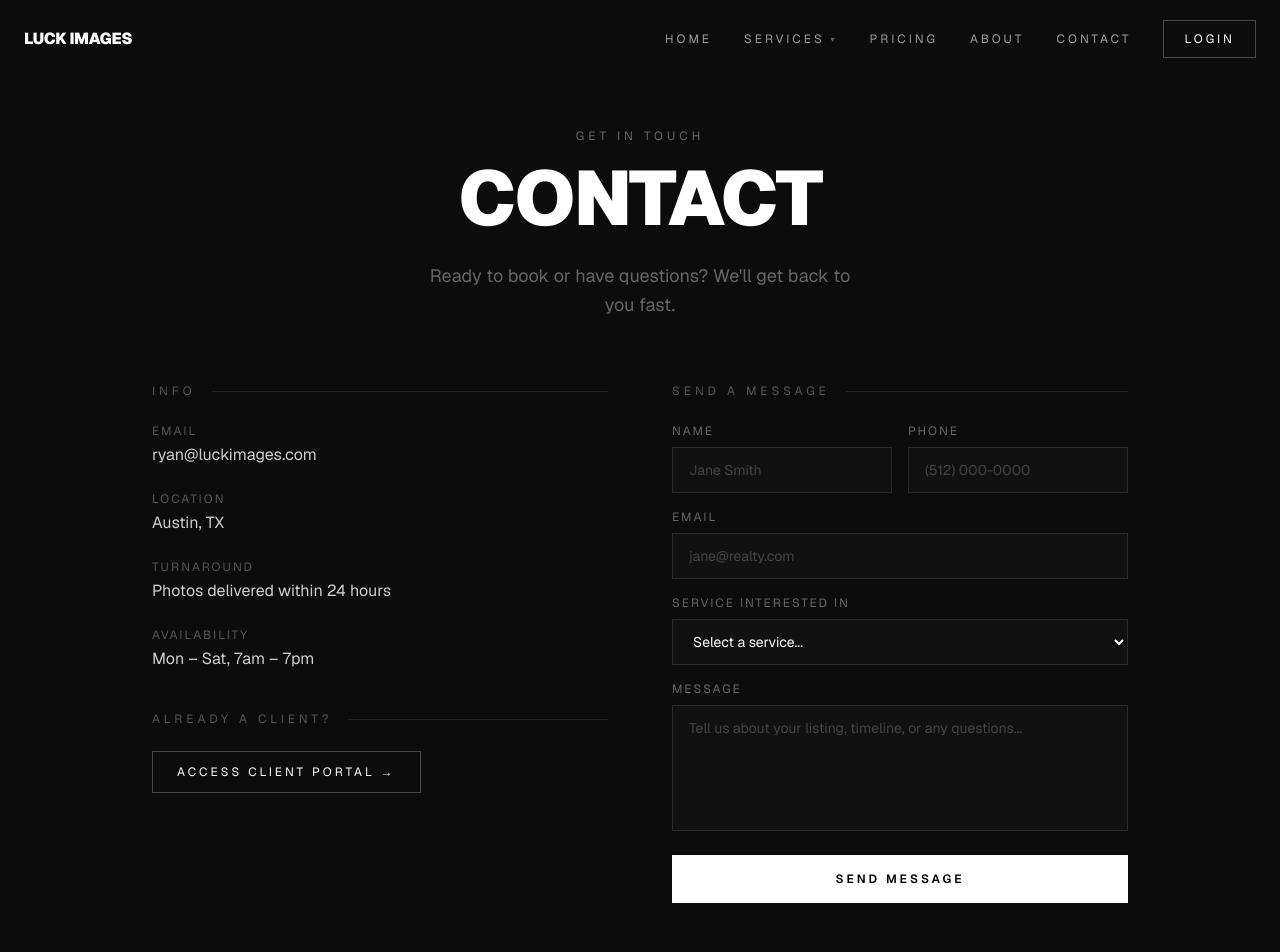
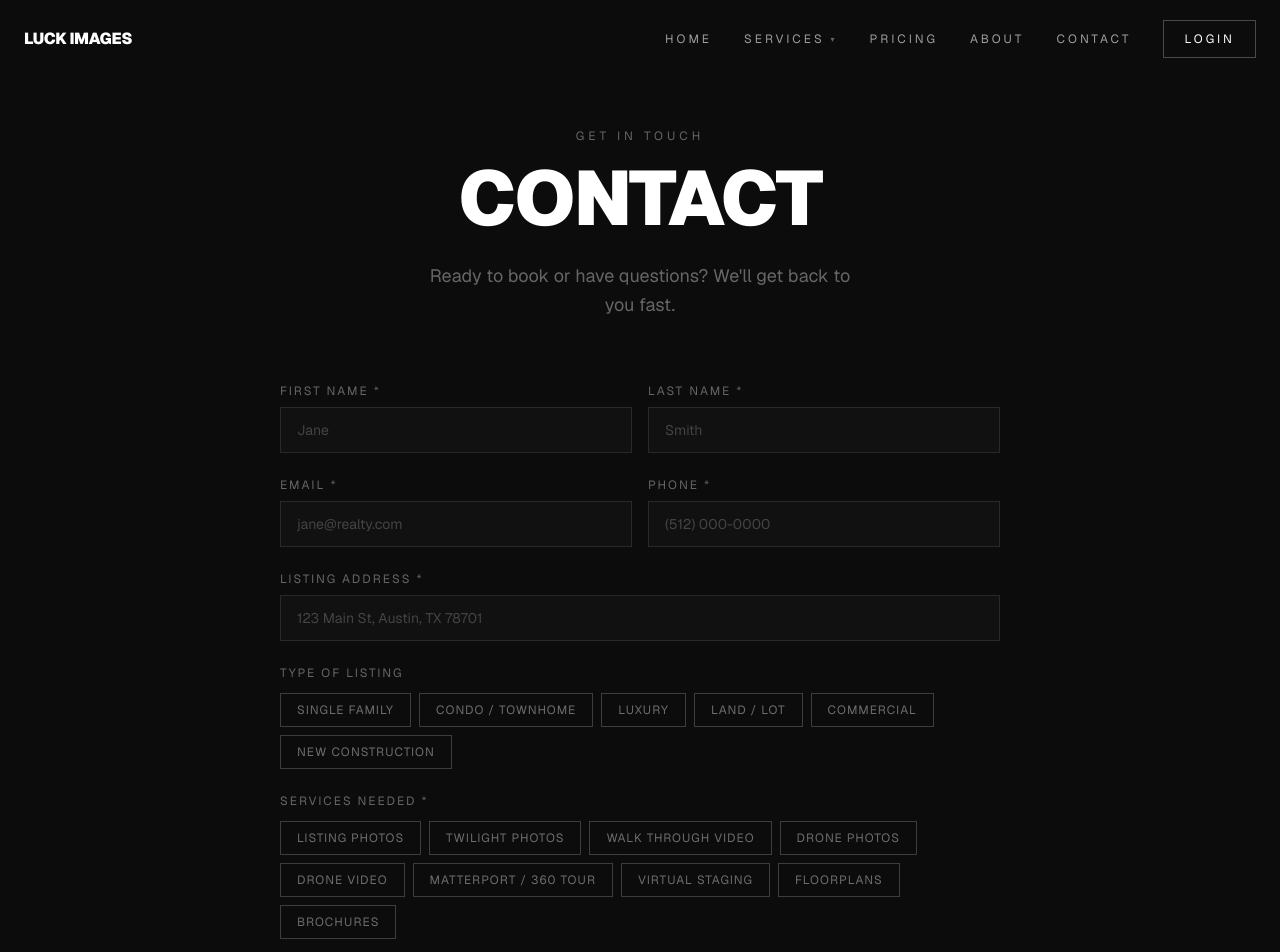
Before and after one commit to luckimages/luckimages-portal, a Next.js app: page /contact in a window 1280 px wide. Shown: the top 952 px of the page. Built offline with nearby package versions, Linux system fonts and the light colour scheme.

Commit message:
Contact page: bubble service select, listing type, date, emails Ryan + Leif

```diff
--- a/src/app/api/contact/route.ts
+++ b/src/app/api/contact/route.ts
@@ -1,20 +1,21 @@
 import { NextRequest, NextResponse } from "next/server";
 
 export async function POST(request: NextRequest) {
-  const { name, email, phone, service, message } = await request.json();
+  const { firstName, lastName, email, phone, address, listingType, services, deliverBy, details } = await request.json();
 
-  if (!name || !email || !message) {
+  if (!firstName || !email || !phone || !address || !services?.length) {
     return NextResponse.json({ error: "Missing required fields" }, { status: 400 });
   }
 
   const body = [
-    `Name: ${name}`,
+    `Name: ${firstName} ${lastName}`,
     `Email: ${email}`,
-    phone ? `Phone: ${phone}` : null,
-    service ? `Service: ${service}` : null,
-    ``,
-    `Message:`,
-    message,
+    `Phone: ${phone}`,
+    `Address: ${address}`,
+    listingType ? `Listing Type: ${listingType}` : null,
+    `Services: ${services.join(", ")}`,
+    deliverBy ? `Deliver By: ${deliverBy}` : null,
+    details ? `\nDetails:\n${details}` : null,
   ].filter(Boolean).join("\n");
 
   const res = await fetch("https://api.resend.com/emails", {
@@ -25,9 +26,9 @@ export async function POST(request: NextRequest) {
     },
     body: JSON.stringify({
       from: "Luck Images Contact <contact@luckimages.com>",
-      to: "ryan@luckimages.com",
+      to: ["ryan@luckimages.com", "leif@luckimages.com"],
       reply_to: email,
-      subject: `New inquiry from ${name}${service ? ` — ${service}` : ""}`,
+      subject: `New inquiry — ${firstName} ${lastName} · ${address}`,
       text: body,
     }),
   });
--- a/src/app/contact/page.tsx
+++ b/src/app/contact/page.tsx
@@ -4,18 +4,37 @@ import { useState } from "react";
 import Link from "next/link";
 import HomeNav from "@/components/HomeNav";
 
+const SERVICES = [
+  "Listing Photos", "Twilight Photos", "Walk Through Video",
+  "Drone Photos", "Drone Video", "Matterport / 360 Tour",
+  "Virtual Staging", "Floorplans", "Brochures",
+];
+
+const LISTING_TYPES = ["Single Family", "Condo / Townhome", "Luxury", "Land / Lot", "Commercial", "New Construction"];
+
 export default function ContactPage() {
-  const [form, setForm] = useState({ name: "", email: "", phone: "", service: "", message: "" });
+  const [form, setForm] = useState({
+    firstName: "", lastName: "", email: "", phone: "",
+    address: "", listingType: "", deliverBy: "", details: "",
+  });
+  const [selectedServices, setSelectedServices] = useState<string[]>([]);
   const [status, setStatus] = useState<"idle" | "sending" | "sent" | "error">("idle");
+
+  function toggleService(s: string) {
+    setSelectedServices((prev) =>
+      prev.includes(s) ? prev.filter((x) => x !== s) : [...prev, s]
+    );
+  }
 
   async function handleSubmit(e: React.FormEvent) {
     e.preventDefault();
+    if (selectedServices.length === 0) return;
     setStatus("sending");
     try {
       const res = await fetch("/api/contact", {
         method: "POST",
         headers: { "Content-Type": "application/json" },
-        body: JSON.stringify(form),
+        body: JSON.stringify({ ...form, services: selectedServices }),
       });
       setStatus(res.ok ? "sent" : "error");
     } catch {
@@ -37,101 +56,101 @@ export default function ContactPage() {
         </p>
       </div>
 
-      <div className="flex-1 px-6 pb-24 max-w-5xl mx-auto w-full">
-        <div className="grid grid-cols-1 md:grid-cols-2 gap-16">
+      <div className="flex-1 px-6 pb-24 max-w-3xl mx-auto w-full">
+        {status === "sent" ? (
+          <div className="bg-[#4ade8018] border border-[#4ade80]/20 p-12 text-center">
+            <p className="text-[#4ade80] text-sm tracking-[2px] uppercase mb-2">Message sent!</p>
+            <p className="text-[#666] text-sm">We'll be in touch within 24 hours.</p>
+          </div>
+        ) : (
+          <form onSubmit={handleSubmit} className="flex flex-col gap-6">
 
-          {/* Contact info */}
-          <div className="flex flex-col gap-10">
-            <div>
-              <p className="text-xs tracking-[4px] uppercase text-[#555] mb-6 flex items-center gap-4 after:flex-1 after:h-px after:bg-white/10 after:content-['']">Info</p>
-              <div className="flex flex-col gap-6">
-                <div>
-                  <p className="text-xs tracking-[2px] uppercase text-[#555] mb-1">Email</p>
-                  <a href="mailto:ryan@luckimages.com" className="text-white/80 hover:text-white transition-colors">ryan@luckimages.com</a>
+            {/* Name */}
+            <div className="grid grid-cols-2 gap-4">
+              <div className="flex flex-col gap-2">
+                <label className="text-xs tracking-[2px] uppercase text-[#666]">First Name <span className="text-white/30">*</span></label>
+                <input required className={inputCls} placeholder="Jane" value={form.firstName} onChange={e => setForm(f => ({ ...f, firstName: e.target.value }))} />
               </div>
-                <div>
-                  <p className="text-xs tracking-[2px] uppercase text-[#555] mb-1">Location</p>
-                  <p className="text-white/80">Austin, TX</p>
-                </div>
-                <div>
-                  <p className="text-xs tracking-[2px] uppercase text-[#555] mb-1">Turnaround</p>
-                  <p className="text-white/80">Photos delivered within 24 hours</p>
-                </div>
-                <div>
-                  <p className="text-xs tracking-[2px] uppercase text-[#555] mb-1">Availability</p>
-                  <p className="text-white/80">Mon – Sat, 7am – 7pm</p>
-                </div>
+              <div className="flex flex-col gap-2">
+                <label className="text-xs tracking-[2px] uppercase text-[#666]">Last Name <span className="text-white/30">*</span></label>
+                <input required className={inputCls} placeholder="Smith" value={form.lastName} onChange={e => setForm(f => ({ ...f, lastName: e.target.value }))} />
               </div>
             </div>
 
-            <div>
-              <p className="text-xs tracking-[4px] uppercase text-[#555] mb-6 flex items-center gap-4 after:flex-1 after:h-px after:bg-white/10 after:content-['']">Already a client?</p>
-              <Link href="/login" className="text-xs tracking-[3px] uppercase border border-white/25 px-6 py-3 hover:border-white hover:bg-white/5 transition-all inline-block">
-                Access Client Portal →
-              </Link>
+            {/* Email + Phone */}
+            <div className="grid grid-cols-2 gap-4">
+              <div className="flex flex-col gap-2">
+                <label className="text-xs tracking-[2px] uppercase text-[#666]">Email <span className="text-white/30">*</span></label>
+                <input required type="email" className={inputCls} placeholder="jane@realty.com" value={form.email} onChange={e => setForm(f => ({ ...f, email: e.target.value }))} />
+              </div>
+              <div className="flex flex-col gap-2">
+                <label className="text-xs tracking-[2px] uppercase text-[#666]">Phone <span className="text-white/30">*</span></label>
+                <input required className={inputCls} placeholder="(512) 000-0000" value={form.phone} onChange={e => setForm(f => ({ ...f, phone: e.target.value }))} />
               </div>
             </div>
 
-          {/* Form */}
-          <div>
-            <p className="text-xs tracking-[4px] uppercase text-[#555] mb-6 flex items-center gap-4 after:flex-1 after:h-px after:bg-white/10 after:content-['']">Send a Message</p>
+            {/* Address */}
+            <div className="flex flex-col gap-2">
+              <label className="text-xs tracking-[2px] uppercase text-[#666]">Listing Address <span className="text-white/30">*</span></label>
+              <input required className={inputCls} placeholder="123 Main St, Austin, TX 78701" value={form.address} onChange={e => setForm(f => ({ ...f, address: e.target.value }))} />
+            </div>
 
-            {status === "sent" ? (
-              <div className="bg-[#4ade8018] border border-[#4ade80]/20 p-8 text-center">
-                <p className="text-[#4ade80] text-sm tracking-[1px] mb-2">Message sent!</p>
-                <p className="text-[#666] text-xs">We'll be in touch shortly.</p>
-              </div>
-            ) : (
-              <form onSubmit={handleSubmit} className="flex flex-col gap-4">
-                <div className="grid grid-cols-2 gap-4">
-                  <div className="flex flex-col gap-2">
-                    <label className="text-xs tracking-[2px] uppercase text-[#666]">Name</label>
-                    <input required className={inputCls} placeholder="Jane Smith" value={form.name} onChange={e => setForm(f => ({ ...f, name: e.target.value }))} />
-                  </div>
-                  <div className="flex flex-col gap-2">
-                    <label className="text-xs tracking-[2px] uppercase text-[#666]">Phone</label>
-                    <input className={inputCls} placeholder="(512) 000-0000" value={form.phone} onChange={e => setForm(f => ({ ...f, phone: e.target.value }))} />
+            {/* Listing Type */}
+            <div className="flex flex-col gap-3">
+              <label className="text-xs tracking-[2px] uppercase text-[#666]">Type of Listing</label>
+              <div className="flex flex-wrap gap-2">
+                {LISTING_TYPES.map((t) => (
+                  <button
+                    key={t} type="button"
+                    onClick={() => setForm(f => ({ ...f, listingType: f.listingType === t ? "" : t }))}
+                    className={`text-xs tracking-[1px] uppercase px-4 py-2 border transition-all ${form.listingType === t ? "border-white text-white bg-white/10" : "border-white/20 text-white/40 hover:border-white/40 hover:text-white/60"}`}
+                  >
+                    {t}
+                  </button>
+                ))}
               </div>
             </div>
 
-                <div className="flex flex-col gap-2">
-                  <label className="text-xs tracking-[2px] uppercase text-[#666]">Email</label>
-                  <input required type="email" className={inputCls} placeholder="jane@realty.com" value={form.email} onChange={e => setForm(f => ({ ...f, email: e.target.value }))} />
+            {/* Services */}
+            <div className="flex flex-col gap-3">
+              <label className="text-xs tracking-[2px] uppercase text-[#666]">Services Needed <span className="text-white/30">*</span></label>
+              <div className="flex flex-wrap gap-2">
+                {SERVICES.map((s) => (
+                  <button
+                    key={s} type="button"
+                    onClick={() => toggleService(s)}
+                    className={`text-xs tracking-[1px] uppercase px-4 py-2 border transition-all ${selectedServices.includes(s) ? "border-white text-white bg-white/10" : "border-white/20 text-white/40 hover:border-white/40 hover:text-white/60"}`}
+                  >
+                    {s}
+                  </button>
+                ))}
+              </div>
+              {selectedServices.length === 0 && status === "error" && (
+                <p className="text-red-400 text-xs">Please select at least one service.</p>
+              )}
             </div>
 
+            {/* Date */}
             <div className="flex flex-col gap-2">
-                  <label className="text-xs tracking-[2px] uppercase text-[#666]">Service Interested In</label>
-                  <select className={inputCls + " cursor-pointer"} value={form.service} onChange={e => setForm(f => ({ ...f, service: e.target.value }))}>
-                    <option value="">Select a service...</option>
-                    <option>Listing Photos</option>
-                    <option>Video</option>
-                    <option>Twilight</option>
-                    <option>Drone</option>
-                    <option>Matterport</option>
-                    <option>Virtual Staging</option>
-                    <option>Floorplans</option>
-                    <option>Brochures</option>
-                    <option>Bundle / Multiple Services</option>
-                    <option>Not Sure Yet</option>
-                  </select>
+              <label className="text-xs tracking-[2px] uppercase text-[#666]">Need Media Delivered By</label>
+              <input type="date" className={inputCls + " cursor-pointer"} value={form.deliverBy} onChange={e => setForm(f => ({ ...f, deliverBy: e.target.value }))} />
             </div>
 
+            {/* Details */}
             <div className="flex flex-col gap-2">
-                  <label className="text-xs tracking-[2px] uppercase text-[#666]">Message</label>
-                  <textarea required rows={5} className={inputCls + " resize-none"} placeholder="Tell us about your listing, timeline, or any questions..." value={form.message} onChange={e => setForm(f => ({ ...f, message: e.target.value }))} />
+              <label className="text-xs tracking-[2px] uppercase text-[#666]">Any Extra Project Details?</label>
+              <textarea rows={4} className={inputCls + " resize-none"} placeholder="Square footage, gate codes, special requests..." value={form.details} onChange={e => setForm(f => ({ ...f, details: e.target.value }))} />
             </div>
 
             {status === "error" && (
-                  <p className="text-red-400 text-xs tracking-[1px]">Something went wrong — please email us directly at ryan@luckimages.com</p>
+              <p className="text-red-400 text-xs tracking-[1px]">Something went wrong — please email us at ryan@luckimages.com</p>
             )}
 
-                <button type="submit" disabled={status === "sending"} className="text-xs tracking-[3px] uppercase bg-white text-black px-8 py-4 font-semibold hover:bg-white/90 transition-colors disabled:opacity-50 mt-2">
-                  {status === "sending" ? "Sending..." : "Send Message"}
+            <button type="submit" disabled={status === "sending"} className="text-xs tracking-[3px] uppercase bg-white text-black px-8 py-4 font-semibold hover:bg-white/90 transition-colors disabled:opacity-50">
+              {status === "sending" ? "Sending..." : "Submit"}
             </button>
           </form>
         )}
-          </div>
-        </div>
       </div>
 
       <footer className="border-t border-white/10 px-8 py-8 flex items-center justify-between mt-auto">
```
Lines whose indentation alone changed are shown as unchanged.
